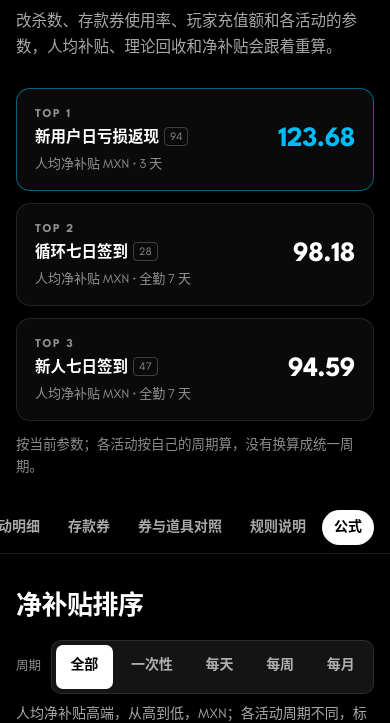
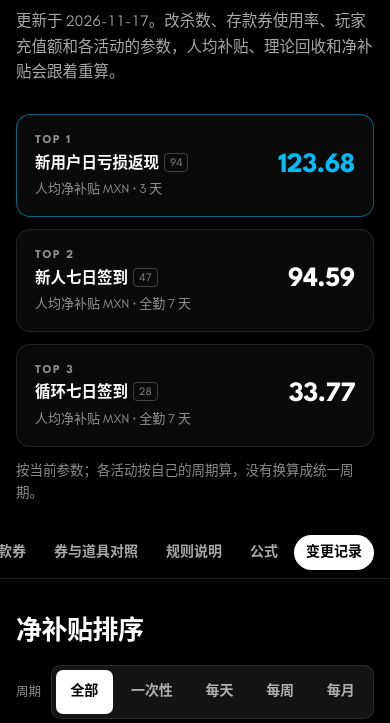
Before and after one commit to Casillaswu/betroia-activity, a plain HTML site: page internal-74776456.html in a window 390 px wide. Shown: the part 151-874 px from the top of the page. Drawn offline with Linux system fonts and the light colour scheme.

Commit message:
Update internal activity page 2026-11-17

```diff
--- a/internal-74776456.html
+++ b/internal-74776456.html
@@ -221,7 +221,7 @@ td.sub,th.sub{width:auto}
 /*CORE-START*/
 /* ============ 所有数据与默认参数：只改这里 ============ */
 const DATA = {
-  page: { title: "Betroia 线上活动一览与人均成本", summary: "改杀数、存款券使用率、玩家充值额和各活动的参数，人均补贴、理论回收和净补贴会跟着重算。" },
+  page: { title: "Betroia 线上活动一览与人均成本", summary: "更新于 2026-11-17。改杀数、存款券使用率、玩家充值额和各活动的参数，人均补贴、理论回收和净补贴会跟着重算。" },
   FX: 17.4245,
   COUPONS: [
     { id: "71871", name: "Depósito +20%", tag: "签到 +20%", where: "[47] D1、D2、D7", pct: 20, cap: 1000, min: 100, wager: 15, issued: 69436, used: 15053, games: "不限游戏" },
@@ -238,7 +238,7 @@ const DATA = {
   WHEEL_W: [100, 60, 30, 10, 80, 40, 100, 80, 40, 100, 10, 10],
   WHEEL_REQ: ["投注 ≥ 50", "投注 ≥ 200", "投注 ≥ 500，充值 ≥ 100", "投注 ≥ 1,500，充值 ≥ 300", "投注 ≥ 50", "投注 ≥ 200", "投注 ≥ 50", "投注 ≥ 50", "投注 ≥ 200", "无条件", "无条件", "投注 ≥ 200"],
   T13: { min: [100, 300, 500, 1000, 2000, 5000, 10000], pct: [10, 15, 20, 25, 30, 40, 50], cap: [20, 75, 200, 500, 600, 2000, 5000], wager: [20, 20, 20, 25, 25, 30, 30] },
-  T16: { loss: [50, 100, 150, 300, 500, 1000, 2000, 5000, 10000], pay: [3, 5, 7, 12, 17, 30, 57, 137, 250] },
+  T16: { loss: [50, 100, 150, 300, 500, 1000, 2000, 5000, 10000], pay: [3, 7, 7, 12, 17, 30, 57, 137, 250] },
   V31: [1, 2, 3, 5, 7, 10, 30, 100, 500, 1000, 5000, 10000, 50000, 100000], // VIP2–15
   V27: [0.2, 0.2, 0.2, 0.2, 0.25, 0.3, 0.35, 0.4, 0.5, 0.6, 0.7, 0.8, 0.9, 1.0], // VIP2–15 %
   V27CAP: [1, 2, 3, 4, 5, 7, 10, 15, 30, 100, 500, 2000, 5000, 10000], // VIP2–15 最高领取 MXN
@@ -253,9 +253,9 @@ const DATA = {
     loss94: "500", pct94: "10", min94: "1", cap94: "50", w94: "5", days94: "3",
     tier16: "4", amt26: "5", w26: "1", vip31: "VIP5", w31: "5",
     vip27: "VIP2", bet27: "1000", vip42: "VIP3", loss42: "1000", vip76: "VIP4", bet76: "1000", vip25: "VIP5",
-    g28: "5", a28: "10",
+    g28: "5",
   },
-  UI_DEFAULTS: { sport28: false, act: "13", tier13: "0", wheelTier: "0", showCfg: false, cur: "MXN", sortBy: "group", pf: "all" },
+  UI_DEFAULTS: { act: "13", tier13: "0", wheelTier: "0", showCfg: false, cur: "MXN", sortBy: "group", pf: "all" },
   KEY_LABELS: {
     holdP: "平台杀数", holdS: "老虎机杀数", holdSp: "体育杀数",
     sp47: "[47] 体育合计", g47: "[47] 扭蛋次数", w47: "[47] 转盘次数",
@@ -263,7 +263,7 @@ const DATA = {
     loss94: "[94] 每天亏损", pct94: "[94] 比例", min94: "[94] 最低发放", cap94: "[94] 上限", w94: "[94] 打码", days94: "[94] 天数",
     tier16: "[16] 亏损档", amt26: "[26] 奖励", w26: "[26] 打码", vip31: "[31] 等级", w31: "[31] 打码",
     vip27: "[27] 等级", bet27: "[27] 老虎机投注", vip42: "[42] 等级", loss42: "[42] 上周亏损", vip76: "[76] 等级", bet76: "[76] 体育投注", vip25: "[25] 等级",
-    g28: "[28] 每日 Giros 面值", a28: "[28] 体育券面值",
+    g28: "[28] 每日 Giros 面值",
   },
   // 分组与顺序：新手福利 / 日常活动 / VIP 专属
   ORDER: ["13", "47", "47d1", "94", "26", "28", "20", "5lucky", "5super", "5mega", "16", "31", "27", "42", "76", "25"],
@@ -307,7 +307,10 @@ const DATA = {
     ["72232", "Apuesta Deportiva Gratis $10", "体育免费投注 10.00", "[47] D7", "—", "—", "—"],
     ["71856", "50 puntos VIP", "VIP 积分 50，不折算成本", "[47] D3、D5、D6", "—", "—", "—"],
     ["72243", "10 Giros Gratis", "免费旋转，按每次 0.50 估算", "[28] D1–D7", "—", "—", "—"],
-    ["72242", "Apuesta Deportiva ×10", "体育券；11-13 起对总代2删除", "[28] D1–D7", "—", "—", "—"],
+  ],
+  CHANGES: [
+    { d: "2026-11-17", t: "循环七日签到奖励改为每天 10 Giros Gratis，取消体育免费投注券" },
+    { d: "2026-11-17", t: "日亏损返现昨日亏损 100 档返现由 5.00 改为 7.00 MXN" },
   ],
 };
 /* ============ 数据结束 ============ */
@@ -340,8 +343,8 @@ function sg(n) { if (!isFinite(n)) return "—"; const v = Math.abs(n) < 0.005 ?
 function rng(a, b) { return Math.abs(a - b) < 0.005 ? sg(a) : sg(Math.min(a, b)) + " – " + sg(Math.max(a, b)); }
 function pc(n) { return (n * 100).toFixed(2) + "%"; }
 
-// 与 Canvas 相同的计算：s = 参数表，sport28 = 总代2 开关
-function compute(s, sport28) {
+// 与 Canvas 相同的计算：s = 参数表
+function compute(s) {
   const n = (k) => { const x = parseFloat(s[k]); return isFinite(x) ? x : parseFloat(DEFAULTS[k]); };
   const hP = n("holdP") / 100, hS = n("holdS") / 100, hSp = n("holdSp") / 100;
   const dep = s.depMode === "custom" ? n("depCustom") : parseFloat(s.depMode);
@@ -385,9 +388,8 @@ function compute(s, sport28) {
   const cw47 = n("cw0");
   mk("47", "[47] 新人七日签到", "全勤 7 天（道具 + 4 张券）", [{ v: n("sp47") + n("g47") * m.gacha + n("w47") * m.wheel[0], w: 1 }, { v: 3 * m.ev[0] + m.ev[1], w: cw47 }], "道具 1 倍；券 " + cw47 + " 倍");
   mk("47d1", "[47] 新人七日签到 D1", "D1 单日", [{ v: 5 + m.gacha + m.wheel[0], w: 1 }, { v: m.ev[0], w: cw47 }], "道具 1 倍；券 " + cw47 + " 倍");
-  const g28 = n("g28"), a28 = n("a28");
-  if (!sport28) mk("28", "[28] 循环七日签到", "全勤 7 天，每天免费旋转 + 体育券", [{ v: 7 * g28 + 7 * a28, w: 1, sport: true }], "1 倍");
-  else mk("28", "[28] 循环七日签到", "全勤 7 天，总代2（无体育券，每天免费旋转）", [{ v: 7 * g28, w: 1 }], "1 倍");
+  const g28 = n("g28");
+  mk("28", "[28] 循环七日签到", "全勤 7 天，每天 10 Giros Gratis", [{ v: 7 * g28, w: 1 }], "1 倍");
   mk("20", "[20] 扭蛋", "每天 " + n("draws") + " 抽", [{ v: n("draws") * m.gacha, w: 1 }], "1 倍");
   const cw5 = n("cw2");
   ["lucky", "super", "mega"].forEach((t, i) => mk("5" + t, "[5] 转盘 " + t, "每转（上限估算）", [{ v: m.wheel[i] - m.wc, w: 1 }, { v: m.wc, w: cw5 }], "1 倍；券 " + cw5 + " 倍"));
@@ -455,7 +457,7 @@ const sub = (heading, caption, inner) => '<div class="sub"><h3>' + esc(heading)
 
 function render() {
   const s = U.s, showCfg = U.showCfg, cur = U.cur;
-  const C = compute(s, U.sport28), m = C.m, rowsAll = C.rowsAll, dep = C.dep, n = C.n, hP = C.hP, hS = C.hS;
+  const C = compute(s), m = C.m, rowsAll = C.rowsAll, dep = C.dep, n = C.n, hP = C.hP, hS = C.hS;
   const R = (k) => rowsAll.find((x) => x.key === k);
   const act = U.act;
   const actGroup = Math.max(0, GROUPS.findIndex((g) => g.acts.some((a) => a.value === act)));
@@ -471,7 +473,6 @@ function render() {
   const changed = [];
   Object.keys(DEFAULTS).forEach((k) => { if (k === "depMode" || k === "depCustom") return; if (s[k] !== DEFAULTS[k] && n(k) !== parseFloat(DEFAULTS[k]) || (isNaN(parseFloat(DEFAULTS[k])) && s[k] !== DEFAULTS[k])) changed.push(keyLabel(k) + " " + s[k]); });
   if (dep !== 100) changed.unshift("玩家充值额 " + f2(dep));
-  if (U.sport28) changed.push("[28] 总代2（无体育券）");
   const changedText = changed.length === 0 ? "全部为默认口径。" : "当前非默认参数 " + changed.length + " 项：" + changed.join("、") + "。";
 
   const pf = U.pf, sortBy = U.sortBy;
@@ -529,10 +530,10 @@ function render() {
       bullets(["同 IP、同设备各限 1，排除 23 个总代。", "11-11 实际 166 人领取，人均 0.287 USD，和设定一致。"]));
   } else if (act === "28") {
     const x = R("28");
-    block = dsec("[28] 循环七日签到", "每日 Giros 按每次 0.5 MXN 估算，合 5；体育券按每张 10 MXN 估算；第 1–7 天两项都发；含体育券时回收按体育杀数算。",
-      lead(x, x.scen + "，") + metricsOf(x) + toggle("总代2（无体育券）", "sport28", U.sport28) +
-      grid(2, inp("每日 Giros 面值 MXN", "g28") + inp("体育券面值 MXN", "a28")) +
-      bullets(["所有用户，每天投注 1 MXN、不用充值，漏签不清零，参与满 7 天重置。", "第 1–7 天每天都是 10 Giros Gratis（每次 0.50）和一张 Apuesta Deportiva ×10。", "11-13 起对总代2删除体育投注券，其他用户照旧。"]));
+    block = dsec("[28] 循环七日签到", "每日 10 Giros Gratis，按每次 0.50 MXN 估算，一天 5.00，全勤 7 天合计 35.00。回收按平台 / 老虎机杀数算。",
+      lead(x, x.scen + "，") + metricsOf(x) +
+      grid(2, inp("每日 Giros 面值 MXN", "g28")) +
+      bullets(["所有用户，每天投注 1 MXN、不用充值，漏签不清零，参与满 7 天重置。", "第 1–7 天每天都是 10 Giros Gratis（每次 0.50）。"]));
   } else if (act === "20") {
     const x = R("20");
     block = dsec("[20] 扭蛋活动", "单张卡按 50 ÷ 24 摊价：4 张普通卡 + 20 张换 1 张万能卡；随机金额按均值 3 MXN 算。",
@@ -556,7 +557,7 @@ function render() {
     block = dsec("[16] 日亏损返现", "",
       lead(x, "所有人，昨日亏损 ≥ 50 起返，9 档固定金额 3.00–250.00。" + x.scen + "，") + metricsOf(x) +
       grid(2, sel("昨日亏损档", "tier16", T16.loss.map((v, i) => ({ value: String(i), label: "亏 " + v.toLocaleString("en-US") + " 返 " + f2(T16.pay[i]) })), s.tier16)) +
-      bullets(["返的是门槛亏损的 2.5%–6%，打码 1 倍。"]));
+      bullets(["返的是门槛亏损的 2.5%–7%，打码 1 倍。"]));
   } else if (act === "31") {
     const x = R("31");
     block = dsec("[31] VIP 升级奖励", "",
@@ -640,7 +641,7 @@ function render() {
   let h = '<section class="intro"><h1>' + esc(DATA.page.title) + '</h1><p class="summary">' + esc(DATA.page.summary) + '</p>' +
     '<div class="kpis">' + kp.map((x, i) => '<div class="kpi' + (i === 0 ? " top" : "") + '"><div class="rk">TOP ' + (i + 1) + '</div><div class="kv">' + esc(sg(netHi(x))) + '</div><div class="kn">' + nm(x.name) + '</div><div class="kd">人均净补贴 MXN · ' + esc(PERIOD[x.key]) + '</div></div>').join("") + '</div>' +
     '<p class="headline">' + esc("按当前参数" + (pf === "all" ? "" : "，只看「" + pfName + "」周期") + "；各活动按自己的周期算，没有换算成统一周期。") + '</p></section>' +
-    '<nav class="toc" id="toc">' + [["净补贴排序", "bars"], ["总览", "overview"], ["全局参数", "params"], ["分活动明细", "detail"], ["存款券", "coupons"], ["券与道具对照", "items"], ["规则说明", "rules"], ["公式", "method"]].map(([l, id]) => '<a href="#' + id + '">' + esc(l) + '</a>').join("") + '</nav>';
+    '<nav class="toc" id="toc">' + [["净补贴排序", "bars"], ["总览", "overview"], ["全局参数", "params"], ["分活动明细", "detail"], ["存款券", "coupons"], ["券与道具对照", "items"], ["规则说明", "rules"], ["公式", "method"], ["变更记录", "log"]].map(([l, id]) => '<a href="#' + id + '">' + esc(l) + '</a>').join("") + '</nav>';
 
   h += sec("bars", "净补贴排序", "人均净补贴高端，从高到低，MXN；各活动周期不同，标在标签里，没有换算成统一周期。", barsHtml, ctl("周期", tabs("md", PF_OPTS, pf, "pf", "周期筛选")));
   h += sec("overview", "总览", "", P(changedText) +
@@ -675,7 +676,8 @@ function render() {
     P("理论回收 = 人均补贴 × 打码倍数 × 杀数；净补贴 = 人均补贴 − 理论回收；回收率 = 打码倍数 × 杀数。理论回收假设玩家把打码打满，只能拿来比较各活动谁更省钱，不是实际成本。") +
     P("存款券每发一张的期望 = 使用率 × MIN(充值额 × 比例, 上限)，充值不到最低额记 0。转盘每转 = Σ(权重 × 面值) ÷ 权重合计，Evento Gacha 按扭蛋单抽期望；扭蛋单抽 = (卡片权重 × 单张卡 + 随机金额权重 × 均值 + 转盘权重 × lucky 每转) ÷ 扭蛋权重合计，两式联立求解。") +
     P("配置来自 11-13 的后台截图转写；[47] 每日奖励按墨西哥时间 11-09 23:12 的系统配置。") + '</div>');
-  h += '<footer class="foot"><span>对内资料，不对玩家展示。</span></footer>';
+  h += sec("log", "变更记录", "最近在前。时间为墨西哥时间。", table(["日期", "内容"], "ll", DATA.CHANGES.map((c) => [c.d, c.t])));
+  h += '<footer class="foot"><span>对内资料，不对玩家展示。</span><span>更新于 2026-11-17</span></footer>';
 
   // 保留输入焦点与光标
   const ae = document.activeElement, fk = ae && ae.dataset ? ae.dataset.k : null, pos = fk && ae.selectionStart;
@@ -695,7 +697,7 @@ document.addEventListener("click", (e) => {
   const el = e.target.closest("[data-act]"); if (!el) return;
   const a = el.dataset.act, v = el.dataset.v;
   if (a === "tog") U[v] = !U[v];
-  else if (a === "reset") { U.s = { ...DEFAULTS }; U.sport28 = false; }
+  else if (a === "reset") { U.s = { ...DEFAULTS }; }
   else if (a === "grp") U.act = GROUPS[+v].acts[0].value;
   else if (a === "depMode") U.s = { ...U.s, depMode: v };
   else if (["act", "wheelTier", "cur", "sortBy", "pf"].indexOf(a) >= 0) U[a] = v;
```
